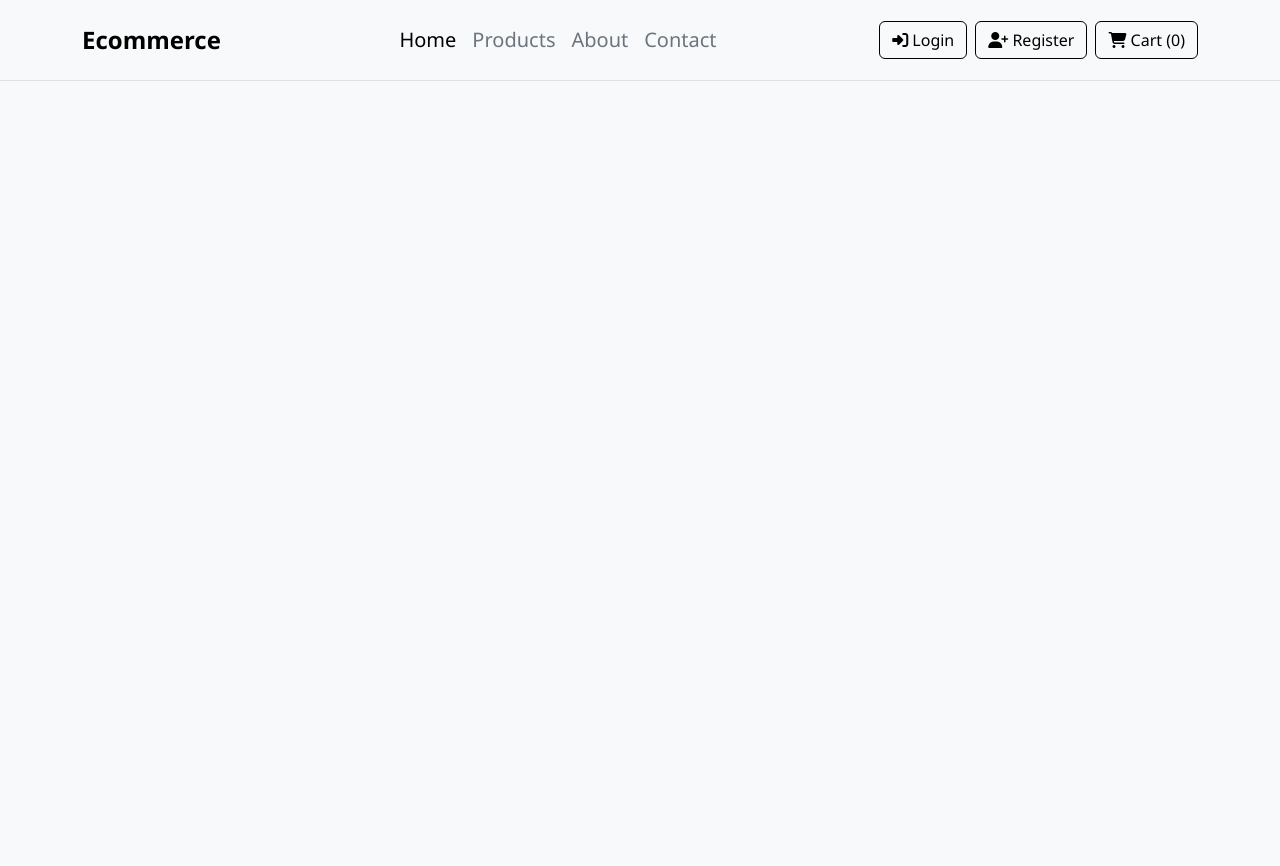
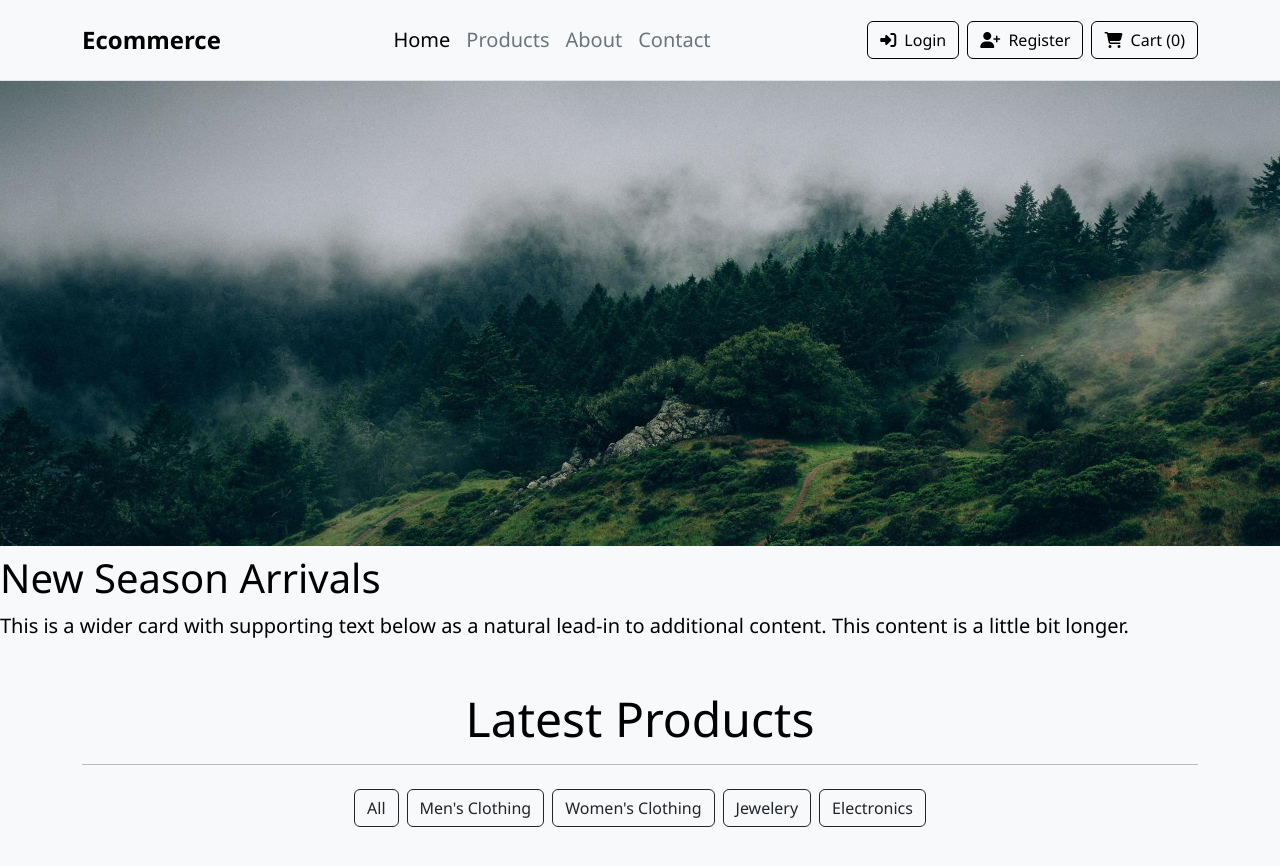
Before and after one commit to an-ja-li/Ecommerce, a plain HTML site: page Index.html in a window 1280 px wide. Before the commit the page ends 800 px from the top, so only its background shows below. Drawn offline with nearby package versions, Linux system fonts and the light colour scheme.

Commit message:
hero section added to index.html

```diff
--- a/Index.html
+++ b/Index.html
@@ -75,19 +75,49 @@
 
        <div class="d-flex gap-2">
        <a href="Login.html" class="btn btn-outline-secondary">
-          <i class="fa-solid fa-right-to-bracket"></i> Login
+        <i class="fa-solid fa-right-to-bracket me-1"></i> Login
       </a>
       <a href="Register.html" class="btn btn-outline-secondary">
-          <i class="fa-solid fa-user-plus"></i> Register
+        <i class="fa-solid fa-user-plus me-1"></i> Register
       </a>
       <a href="Cart.html" class="btn btn-outline-secondary">
-          <i class="fa-solid fa-cart-shopping"></i> Cart (0)
+        <i class="fa-solid fa-cart-shopping me-1"></i> Cart (0)
       </a>
+
        </div>
      </div>
    </div>
  </nav>
 
+  <!-- Hero Section -->
+ <div class="hero-container">
+  <img src="./Images/main.png.jpg" alt="Nature" style="width:100%;">
+  <div class="text-block">
+    <span style="font-size: 40px;" >New Season Arrivals</span>
+    <p style="font-size:20px;">This is a wider card with supporting text below as a natural lead-in to additional content. This content is a little bit longer.</p>
+  </div>
+</div>
+
+  <!-- Latest Products Title -->
+  <div class="container text-center my-5">
+    <h2 class="display-5">Latest Products</h2>
+    <hr>
+
+    <!-- Filter Buttons -->
+    <div class="d-flex flex-wrap justify-content-center gap-2 mt-4">
+      <button class="btn btn-outline-dark">All</button>
+      <button class="btn btn-outline-dark">Men's Clothing</button>
+      <button class="btn btn-outline-dark">Women's Clothing</button>
+      <button class="btn btn-outline-dark">Jewelery</button>
+      <button class="btn btn-outline-dark">Electronics</button>
+    </div>
+  </div>
+</div>
+
+
+
+
+
  <script src="https://cdn.jsdelivr.net/npm/bootstrap@5.3.2/dist/js/bootstrap.bundle.min.js"></script>
  </body>
  </html>
```
Lines whose indentation alone changed are shown as unchanged.
